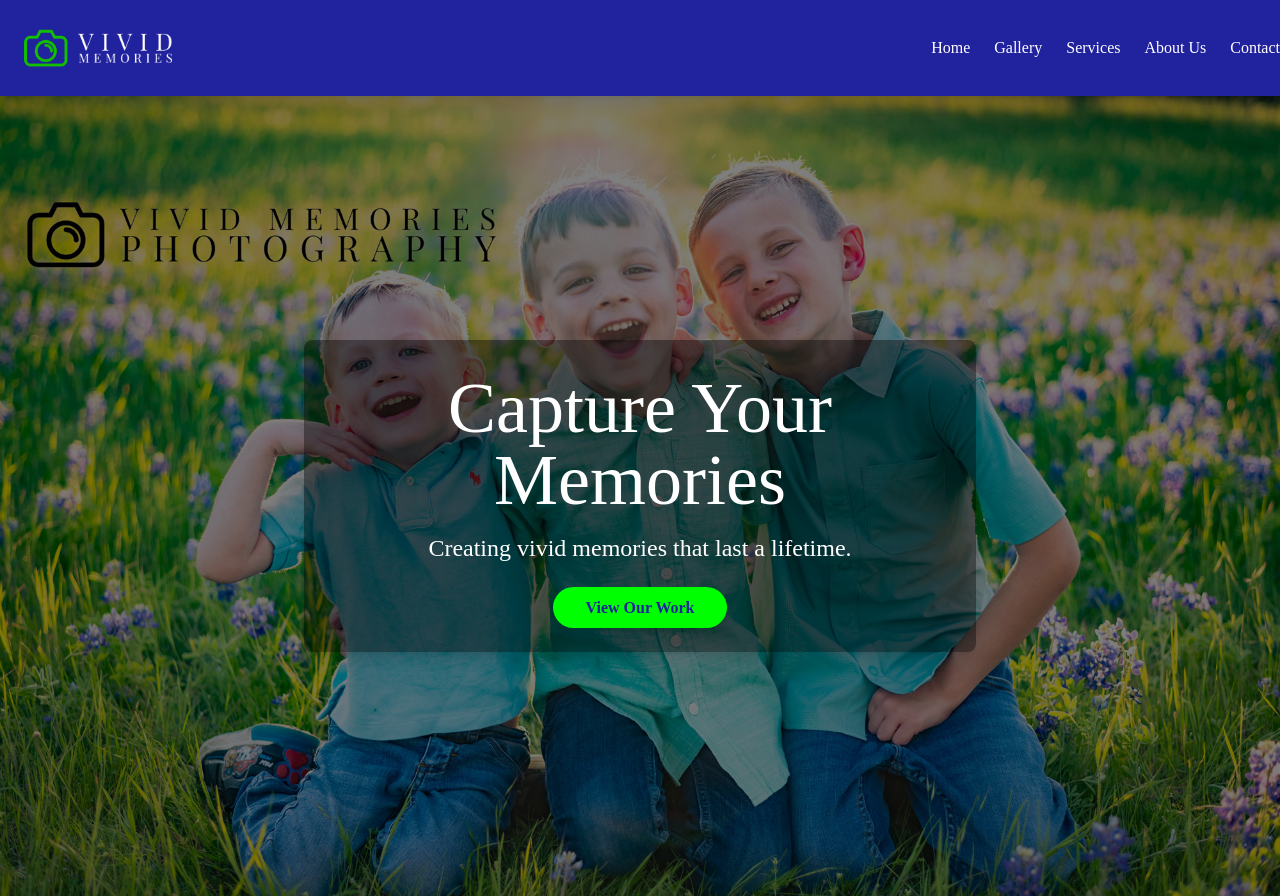
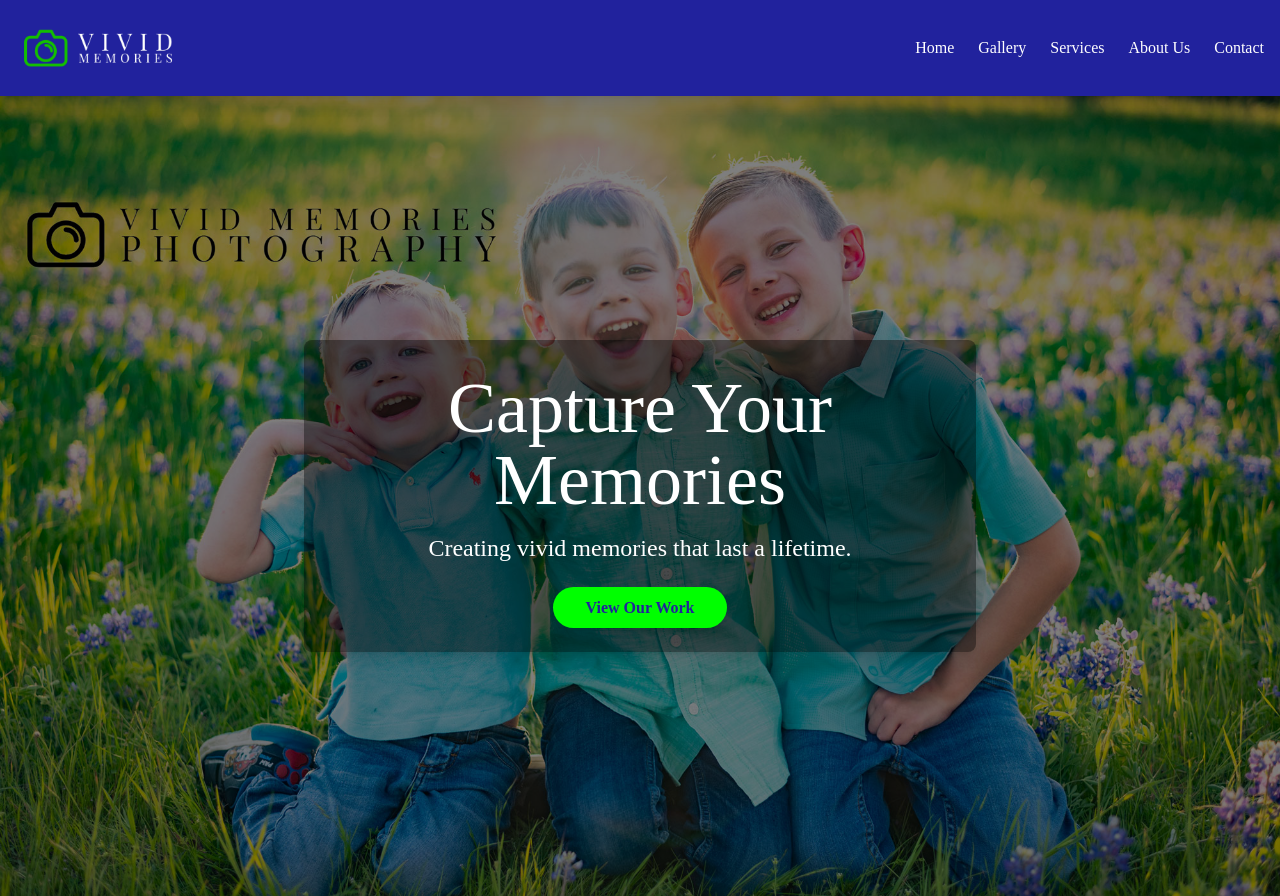
Before and after one commit to fab4arsnl2008/vividmemories, a plain HTML site: page index.html in a window 1280 px wide. Shown: the top 896 px of the page. Drawn offline with nearby package versions, Linux system fonts and the light colour scheme; a web font is replaced by a local one.

Commit message:
Added right padding to nav menu on desktop

```diff
--- a/index.html
+++ b/index.html
@@ -3,7 +3,7 @@
 <head>
     <!-- Google Tag Manager -->
     <script>
-    (function (w, d, s, l, i) {
+        (function (w, d, s, l, i) {
             w[l] = w[l] || []; w[l].push({
                 'gtm.start':
                     new Date().getTime(), event: 'gtm.js'
@@ -294,7 +294,8 @@
                     <li><a href="#gallery" class="hover:text-accent-green transition duration-300">Gallery</a></li>
                     <li><a href="#services" class="hover:text-accent-green transition duration-300">Services</a></li>
                     <li><a href="#about" class="hover:text-accent-green transition duration-300">About Us</a></li>
-                    <li><a href="#contact" class="hover:text-accent-green transition duration-300">Contact</a></li>
+                    <!-- Added pr-4 (padding-right: 1rem) for desktop to give space from the edge -->
+                    <li class="pr-4"><a href="#contact" class="hover:text-accent-green transition duration-300">Contact</a></li>
                 </ul>
             </nav>
 
```
